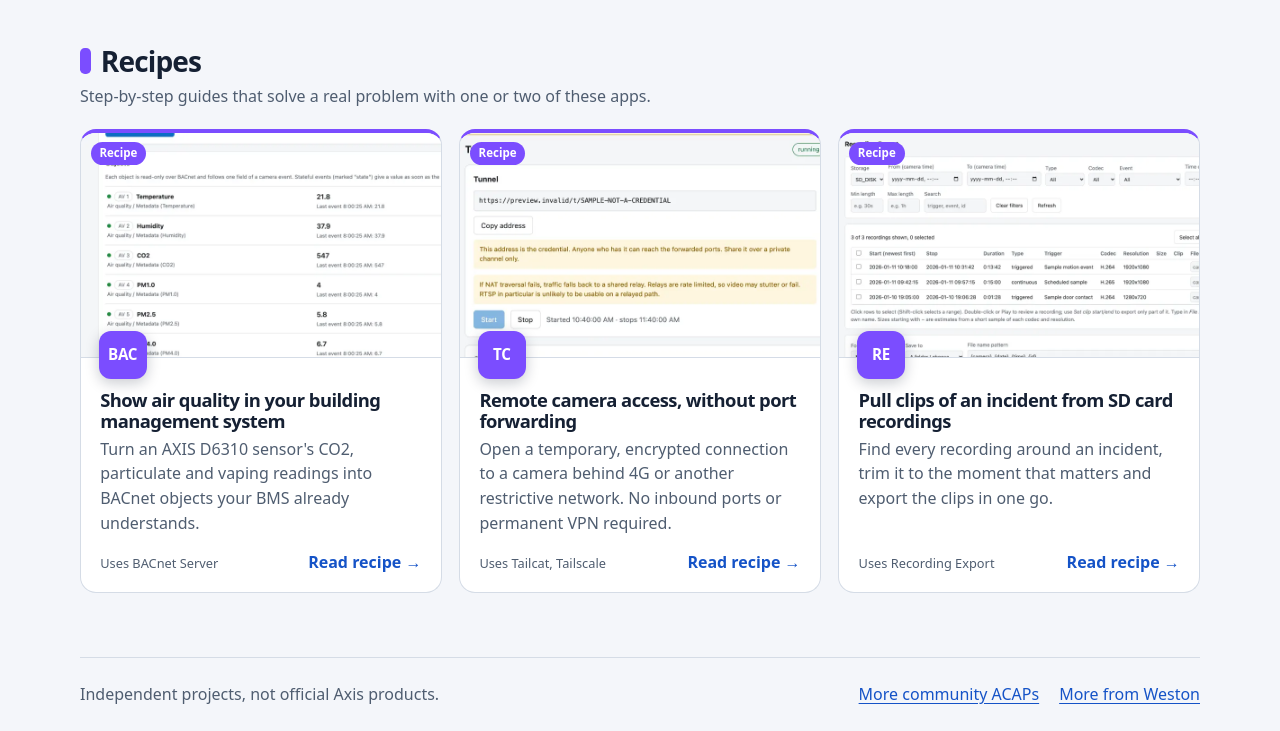
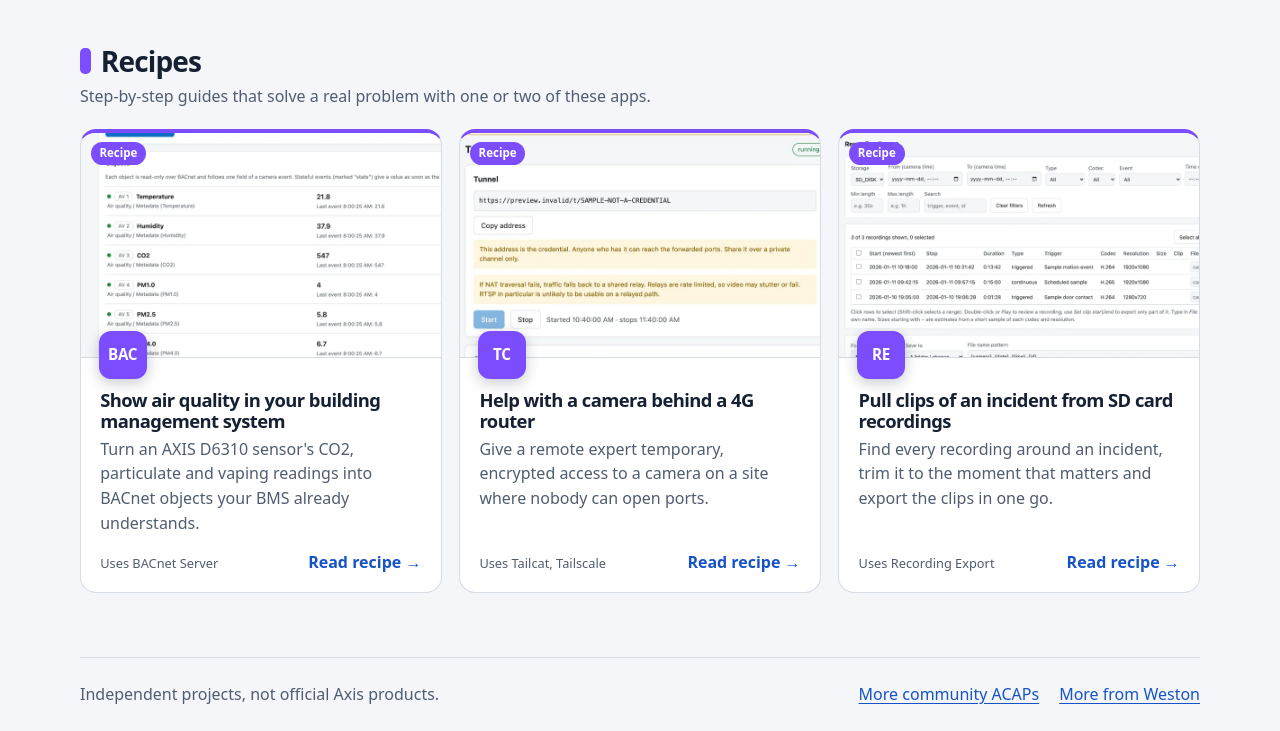
Before and after one commit to Mo3he/mo3he.github.io, a plain HTML site: page index.html in a window 1280 px wide. Shown: the part 4541-5272 px from the top of the page. Drawn offline with Linux system fonts and the light colour scheme.

Commit message:
Restore remote support recipe copy

```diff
--- a/index.html
+++ b/index.html
@@ -151,7 +151,7 @@
       <p>Step-by-step guides that solve a real problem with one or two of these apps.</p>
       <ul>
         <li class="recipe"><a href="/recipes/bacnet-air-quality/" style="--b:#7b4dff"><div class="shot"><img src="/img/Axis_Cam_BACnet.webp" alt="" width="800" height="500" loading="lazy"><div class="logo"><span class="mono" aria-hidden="true">BAC</span></div></div><div class="body"><h3>Show air quality in your building management system</h3><p>Turn an AXIS D6310 sensor's CO2, particulate and vaping readings into BACnet objects your BMS already understands.</p><div class="meta"><small>Uses BACnet Server</small><span class="more">Read recipe →</span></div></div></a></li>
-        <li class="recipe"><a href="/recipes/remote-support-4g/" style="--b:#7b4dff"><div class="shot"><img src="/img/Axis_Cam_Tailcat.webp" alt="" width="800" height="500" loading="lazy"><div class="logo"><span class="mono" aria-hidden="true">TC</span></div></div><div class="body"><h3>Remote camera access, without port forwarding</h3><p>Open a temporary, encrypted connection to a camera behind 4G or another restrictive network. No inbound ports or permanent VPN required.</p><div class="meta"><small>Uses Tailcat, Tailscale</small><span class="more">Read recipe →</span></div></div></a></li>
+        <li class="recipe"><a href="/recipes/remote-support-4g/" style="--b:#7b4dff"><div class="shot"><img src="/img/Axis_Cam_Tailcat.webp" alt="" width="800" height="500" loading="lazy"><div class="logo"><span class="mono" aria-hidden="true">TC</span></div></div><div class="body"><h3>Help with a camera behind a 4G router</h3><p>Give a remote expert temporary, encrypted access to a camera on a site where nobody can open ports.</p><div class="meta"><small>Uses Tailcat, Tailscale</small><span class="more">Read recipe →</span></div></div></a></li>
         <li class="recipe"><a href="/recipes/incident-clips/" style="--b:#7b4dff"><div class="shot"><img src="/img/Axis_Cam_Recording_Export.webp" alt="" width="800" height="500" loading="lazy"><div class="logo"><span class="mono" aria-hidden="true">RE</span></div></div><div class="body"><h3>Pull clips of an incident from SD card recordings</h3><p>Find every recording around an incident, trim it to the moment that matters and export the clips in one go.</p><div class="meta"><small>Uses Recording Export</small><span class="more">Read recipe →</span></div></div></a></li>
       </ul>
     </section>
```
